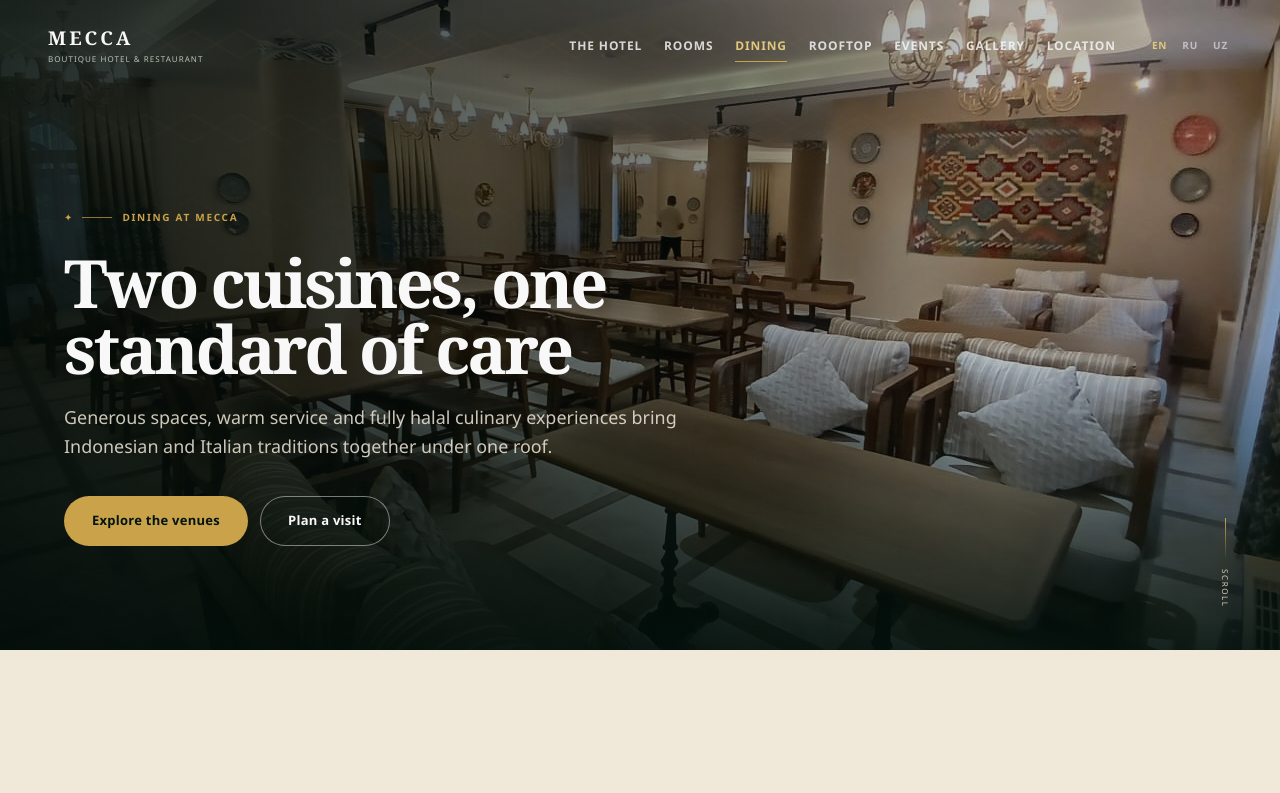
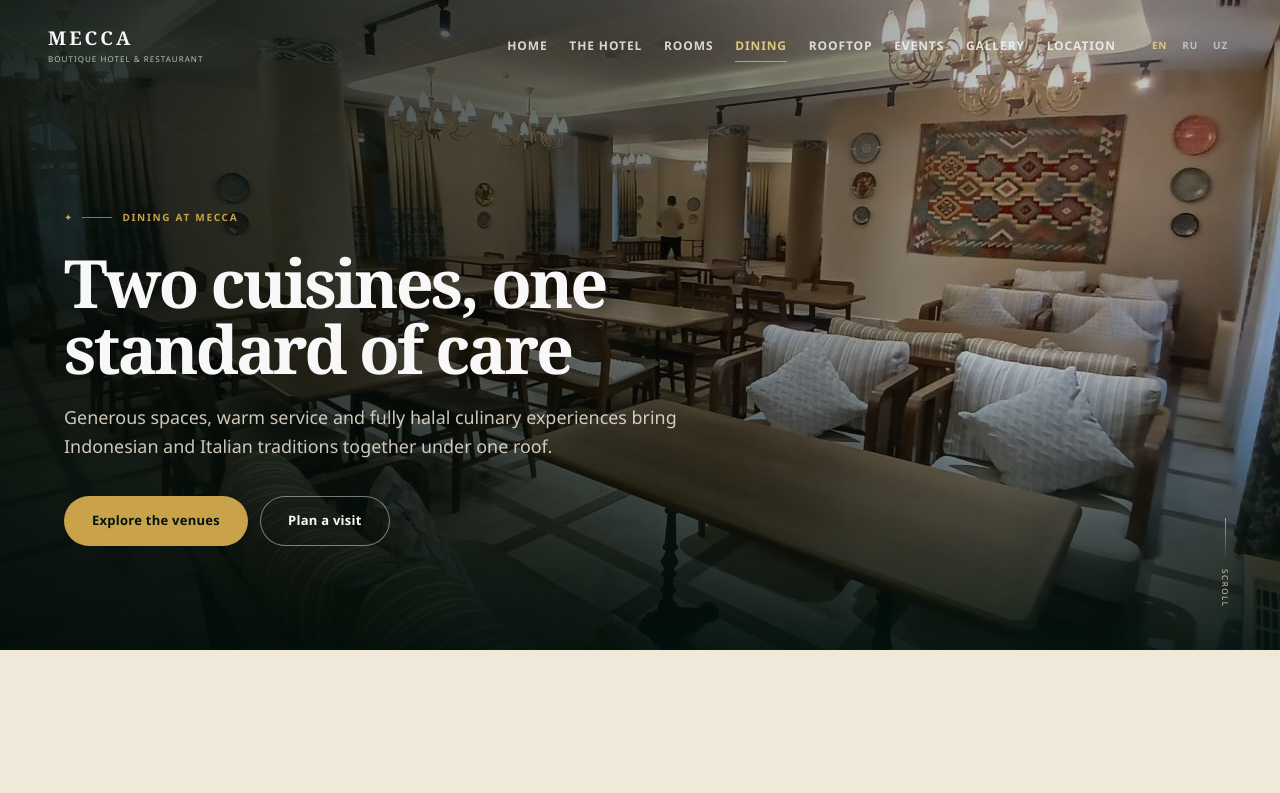
Before and after one commit to DonnyRZ/makka-hotel, a Next.js app in the folder web/: page /en/dining in a window 1280 px wide. Shown: the top 793 px of the page. Built offline with nearby package versions, Linux system fonts and the light colour scheme.

Commit message:
Add Home to desktop navigation

```diff
--- a/web/app/components/Header.tsx
+++ b/web/app/components/Header.tsx
@@ -11,7 +11,7 @@ type HeaderProps = {
   dictionary: Dictionary;
 };
 
-const primaryNav: PageKey[] = ["hotel", "rooms", "dining", "rooftop", "events", "gallery", "location"];
+const primaryNav: PageKey[] = ["home", "hotel", "rooms", "dining", "rooftop", "events", "gallery", "location"];
 
 export function Header({ locale, page, dictionary }: HeaderProps) {
   const [open, setOpen] = useState(false);
@@ -82,7 +82,7 @@ export function Header({ locale, page, dictionary }: HeaderProps) {
 
       <div id="mobile-menu" className={`mobile-menu ${open ? "mobile-menu--open" : ""}`} aria-hidden={!open} inert={!open ? true : undefined}>
         <nav aria-label="Mobile navigation">
-          {(["home", ...primaryNav] as PageKey[]).map((item, index) => (
+          {primaryNav.map((item, index) => (
             <Link key={item} className={page === item ? "active" : ""} href={pagePath(locale, item)} onClick={() => setOpen(false)}>
               <span>{String(index + 1).padStart(2, "0")}</span>{dictionary.nav[item]}
             </Link>
```
